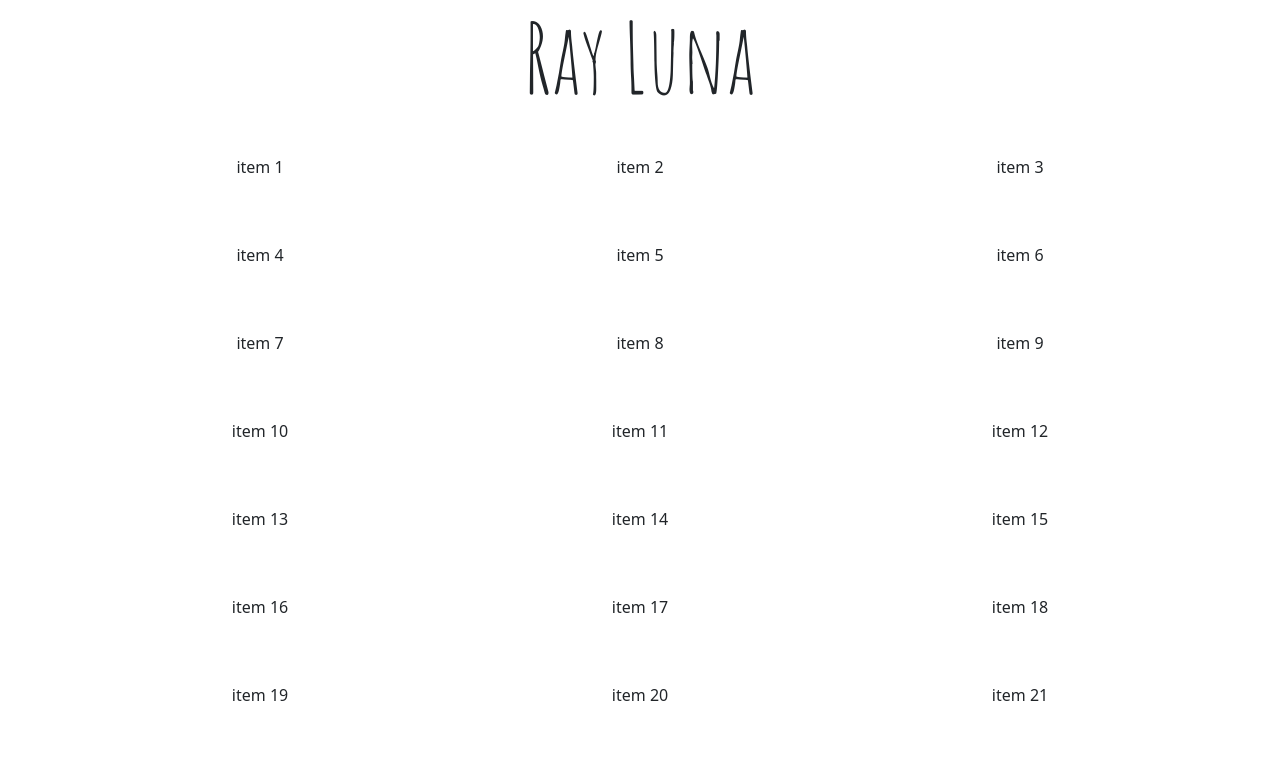
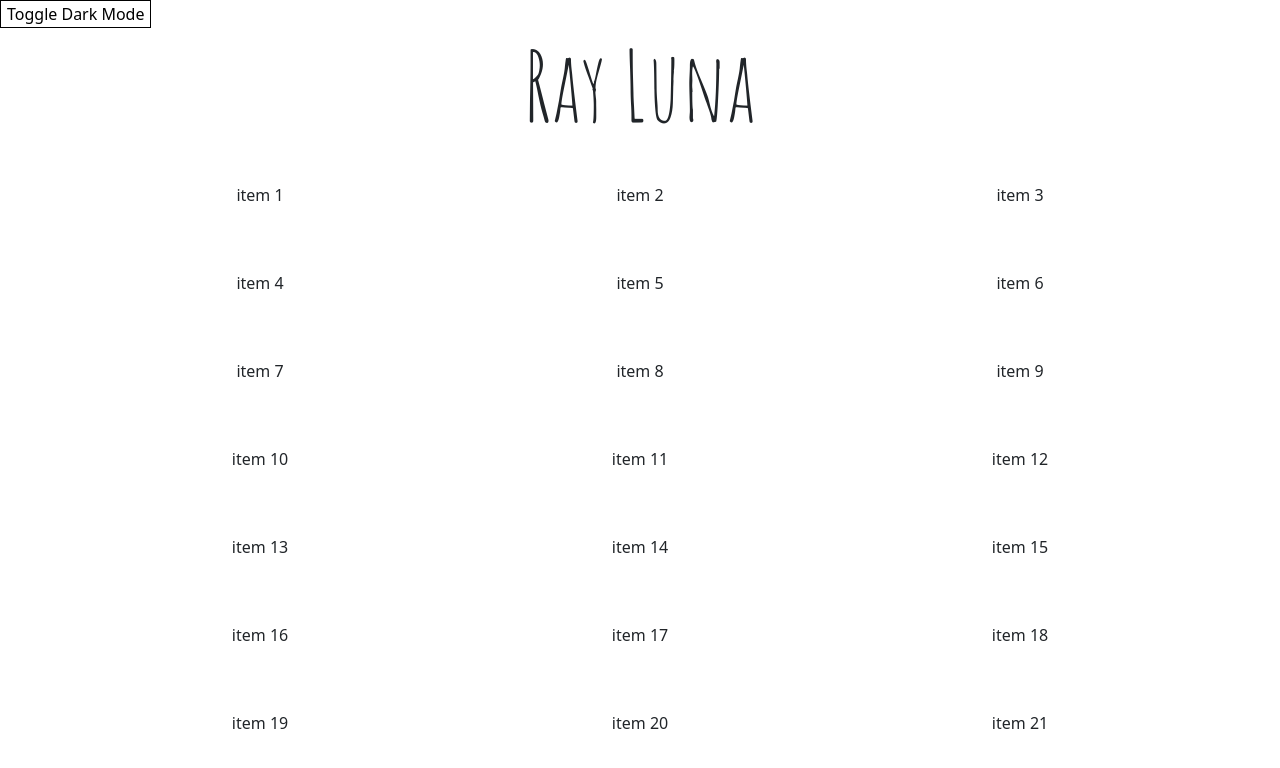
Before and after one commit to leon-luna-ray/image-gallery, a React (Create React App) app: page / in a window 1280 px wide. Shown: the top 768 px of the page. Built offline with nearby package versions, Linux system fonts and the light colour scheme.

Commit message:
dark mode hooks added successfully switched to dark

```diff
--- a/src/components/App.js
+++ b/src/components/App.js
@@ -1,6 +1,7 @@
 import React from 'react';
 import Header from './Header';
 import ImageGrid from './ImageGrid';
+import DarkModeComponent from './DarkModeComponent';
 import '../styles/App.css';
 
 const App = () => {
@@ -29,6 +30,7 @@ const App = () => {
   ];
   return (
     <div>
+      <DarkModeComponent />
       <Header />
       <ImageGrid data={data} />
     </div>
--- /dev/null
+++ b/src/components/DarkModeComponent.js
@@ -0,0 +1,22 @@
+import React from 'react';
+import useDarkMode from '../hooks/useDarkMode';
+import '../styles/body.css';
+
+const DarkModeComponent = () => {
+  const [darkMode, setDarkMode] = useDarkMode();
+
+  return (
+    <button
+      onClick={() => setDarkMode((prevDarkMode) => !prevDarkMode)}
+      style={{
+        border: `1px solid ${darkMode ? 'white' : 'black'}`,
+        background: 'none',
+        color: darkMode ? 'white' : 'black',
+      }}
+    >
+      Toggle Dark Mode
+    </button>
+  );
+};
+
+export default DarkModeComponent;
--- /dev/null
+++ b/src/hooks/useDarkMode.js
@@ -0,0 +1,16 @@
+import { useEffect } from 'react';
+import useMediaQuery from './useMediaQuery';
+import { useLocalStorage } from './useStorage';
+const useDarkMode = () => {
+  const [darkMode, setDarkMode] = useLocalStorage('useDarkMode');
+  const prefersDarkMode = useMediaQuery('(prefers-color-scheme: dark)');
+  const enabled = darkMode || prefersDarkMode;
+
+  useEffect(() => {
+    document.body.classList.toggle('dark-mode', enabled);
+  }, [enabled]);
+
+  return [enabled, setDarkMode];
+};
+
+export default useDarkMode;
--- /dev/null
+++ b/src/hooks/useEventListener.js
@@ -0,0 +1,19 @@
+import { useEffect, useRef } from 'react';
+
+const useEventListener = (eventType, callback, element = window) => {
+  const callbackRef = useRef(callback);
+
+  useEffect(() => {
+    callbackRef.current = callback;
+  }, [callback]);
+
+  useEffect(() => {
+    if (element == null) return;
+    const handler = (e) => callbackRef.current(e);
+    element.addEventListener(eventType, handler);
+
+    return () => element.removeEventListener(eventType, handler);
+  }, [eventType, element]);
+};
+
+export default useEventListener;
--- /dev/null
+++ b/src/hooks/useMediaQuery.js
@@ -0,0 +1,19 @@
+import { useState, useEffect } from 'react';
+import useEventListener from './useEventListener';
+
+const useMediaQuery = (mediaQuery) => {
+  const [isMatch, setIsMatch] = useState(false);
+  const [mediaQueryList, setMediaQueryList] = useState(null);
+
+  useEffect(() => {
+    const list = window.matchMedia(mediaQuery);
+    setMediaQueryList(list);
+    setIsMatch(list.matches);
+  }, [mediaQuery]);
+
+  useEventListener('change', (e) => setIsMatch(e.matches), mediaQueryList);
+
+  return isMatch;
+};
+
+export default useMediaQuery;
--- /dev/null
+++ b/src/hooks/useStorage.js
@@ -0,0 +1,33 @@
+import { useCallback, useState, useEffect } from 'react';
+
+export function useLocalStorage(key, defaultValue) {
+  return useStorage(key, defaultValue, window.localStorage);
+}
+
+export function useSessionStorage(key, defaultValue) {
+  return useStorage(key, defaultValue, window.sessionStorage);
+}
+
+function useStorage(key, defaultValue, storageObject) {
+  const [value, setValue] = useState(() => {
+    const jsonValue = storageObject.getItem(key);
+    if (jsonValue != null) return JSON.parse(jsonValue);
+
+    if (typeof initialValue === 'function') {
+      return defaultValue();
+    } else {
+      return defaultValue;
+    }
+  });
+
+  useEffect(() => {
+    if (value === undefined) return storageObject.removeItem(key);
+    storageObject.setItem(key, JSON.stringify(value));
+  }, [key, value, storageObject]);
+
+  const remove = useCallback(() => {
+    setValue(undefined);
+  }, []);
+
+  return [value, setValue, remove];
+}
--- /dev/null
+++ b/src/styles/body.css
@@ -0,0 +1,3 @@
+body.dark-mode {
+  background-color: #333;
+}
```
Also changed, not shown: src/components/EventListenerComponent.js (added, +13 -0 lines), src/components/MediaQueryComponent.js (added, +10 -0 lines), src/components/StorageComponent.js (added, +21 -0 lines).
